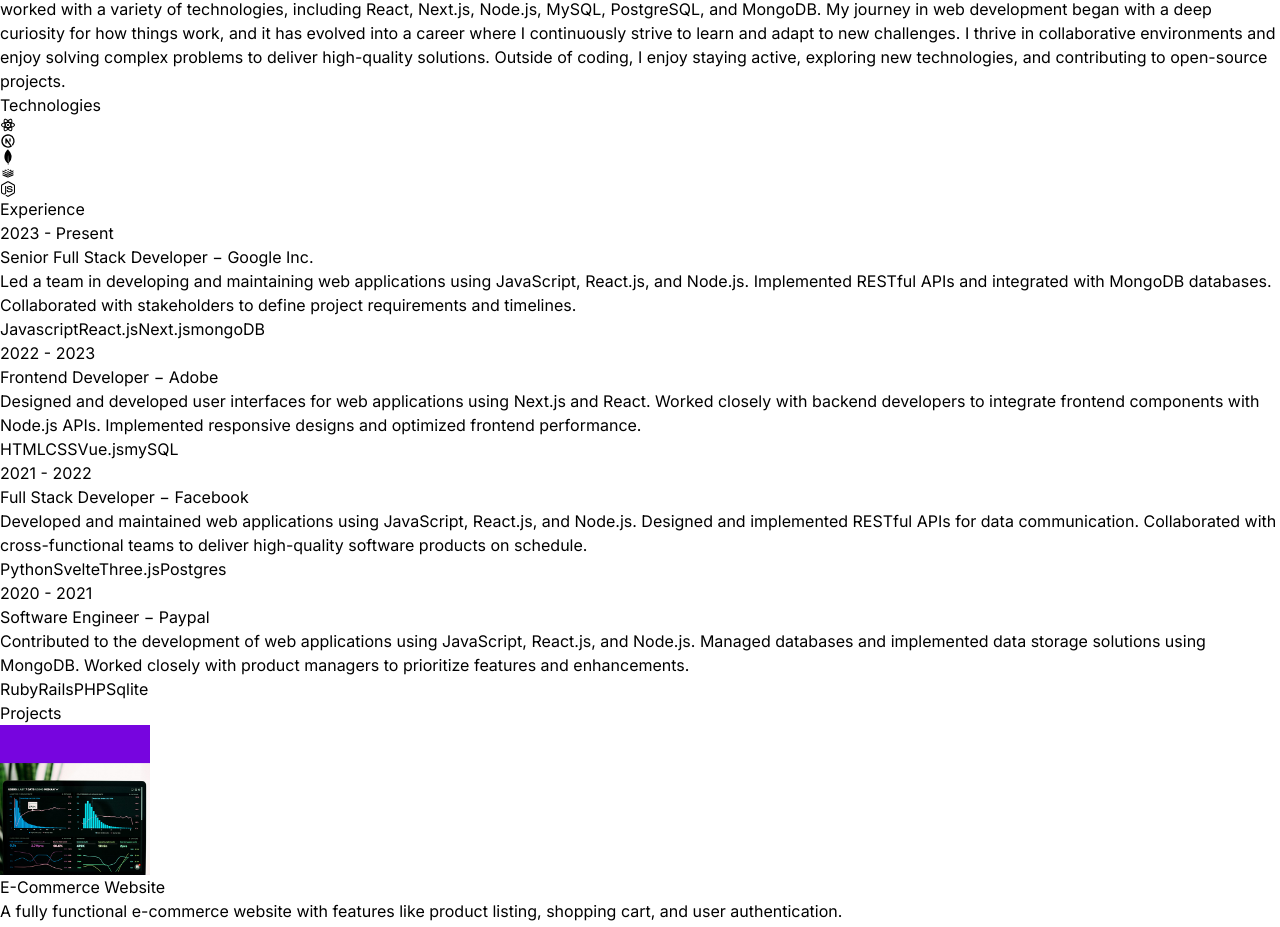
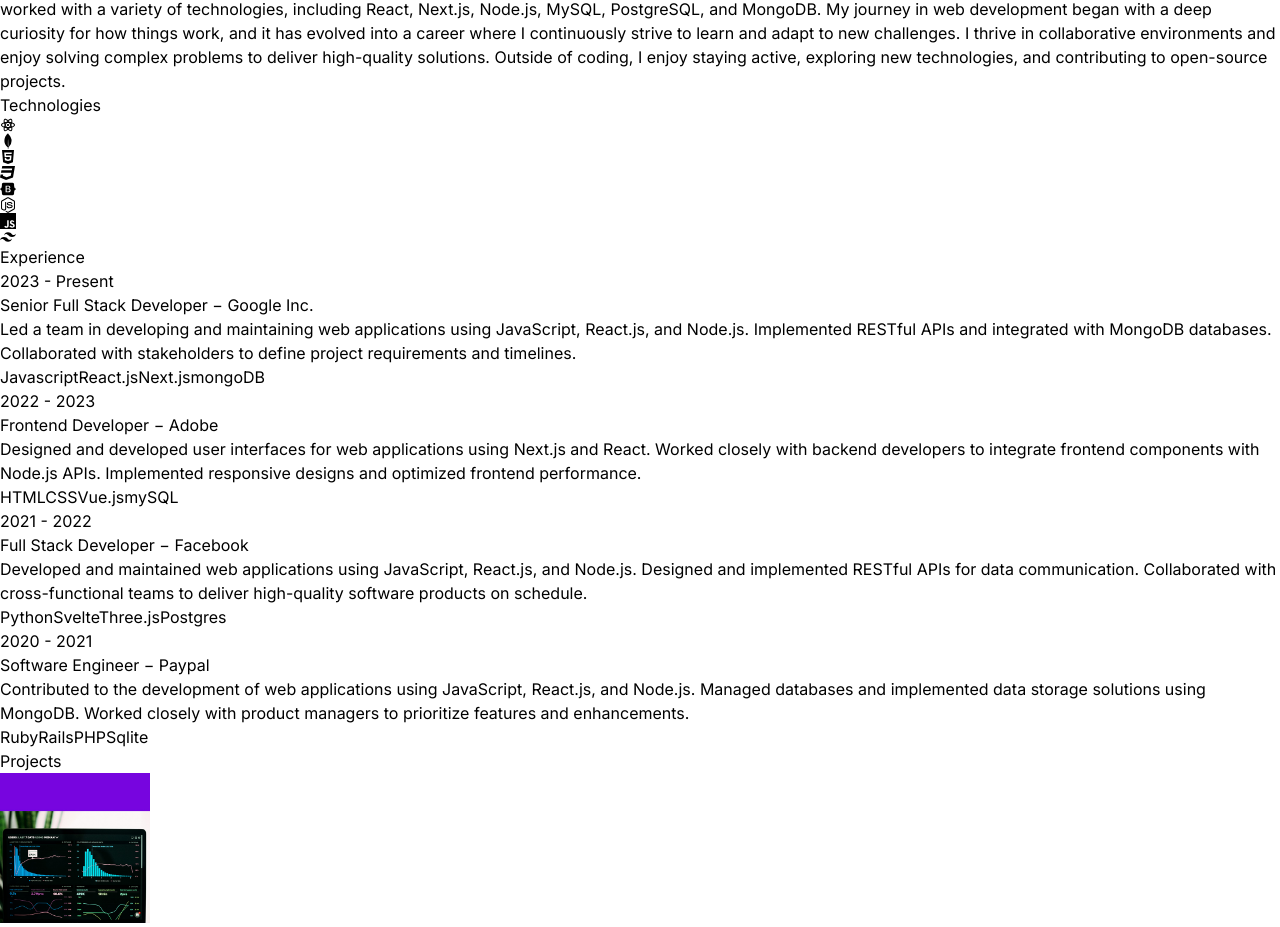
Before and after one commit to Code-Jutsuu/React-Portfolio, a React (Vite) app: page / in a window 1280 px wide. Shown: the part 1357-2284 px from the top of the page. Built offline with nearby package versions, Linux system fonts and the light colour scheme.

Commit message:
technologies

```diff
--- a/src/components/Technologies.jsx
+++ b/src/components/Technologies.jsx
@@ -1,8 +1,7 @@
 import { RiReactjsLine } from "react-icons/ri";
-import { TbBrandNextjs } from "react-icons/tb"; // Added import for Next.js
-import { SiMongodb } from "react-icons/si"; // Added import for MongoDB
-import { DiRedis } from "react-icons/di"; // Added import for Redis
-import { FaNodeJs } from "react-icons/fa"; // Added import for Node.js
+import { TbBrandNextjs } from "react-icons/tb";
+import { SiMongodb, SiJavascript, SiTailwindcss } from "react-icons/si";
+import { FaNodeJs, FaHtml5, FaCss3, FaBootstrap } from "react-icons/fa";
 
 const Technologies = () => {
   return (
@@ -13,17 +12,27 @@
           <RiReactjsLine className="text-7xl text-cyan-400" />
         </div>
         <div className="rounded-2xl border-4 border-neutral-800 p-4">
-          <TbBrandNextjs className="text-7xl" />
-        </div>
-        <div className="rounded-2xl border-4 border-neutral-800 p-4">
           <SiMongodb className="text-7xl text-green-500" />
         </div>
         <div className="rounded-2xl border-4 border-neutral-800 p-4">
-          <DiRedis className="text-7xl text-red-700" />
+          <FaHtml5 className="text-7xl text-red-500" />
+        </div>
+        <div className="rounded-2xl border-4 border-neutral-800 p-4">
+          <FaCss3 className="text-7xl text-cyan-300" />
+        </div>
+        <div className="rounded-2xl border-4 border-neutral-800 p-4">
+          <FaBootstrap className="text-7xl text-purple-700" />
         </div>
         <div className="rounded-2xl border-4 border-neutral-800 p-4">
           <FaNodeJs className="text-7xl text-green-500" />
         </div>
+        <div className="rounded-2xl border-4 border-neutral-800 p-4">
+          <SiJavascript className="text-7xl text-yellow-400" />
+        </div>
+        <div className="rounded-2xl border-4 border-neutral-800 p-4">
+          <SiTailwindcss className="text-7xl text-cyan-500" />
+        </div>
+
       </div>
     </div>
   );
```
